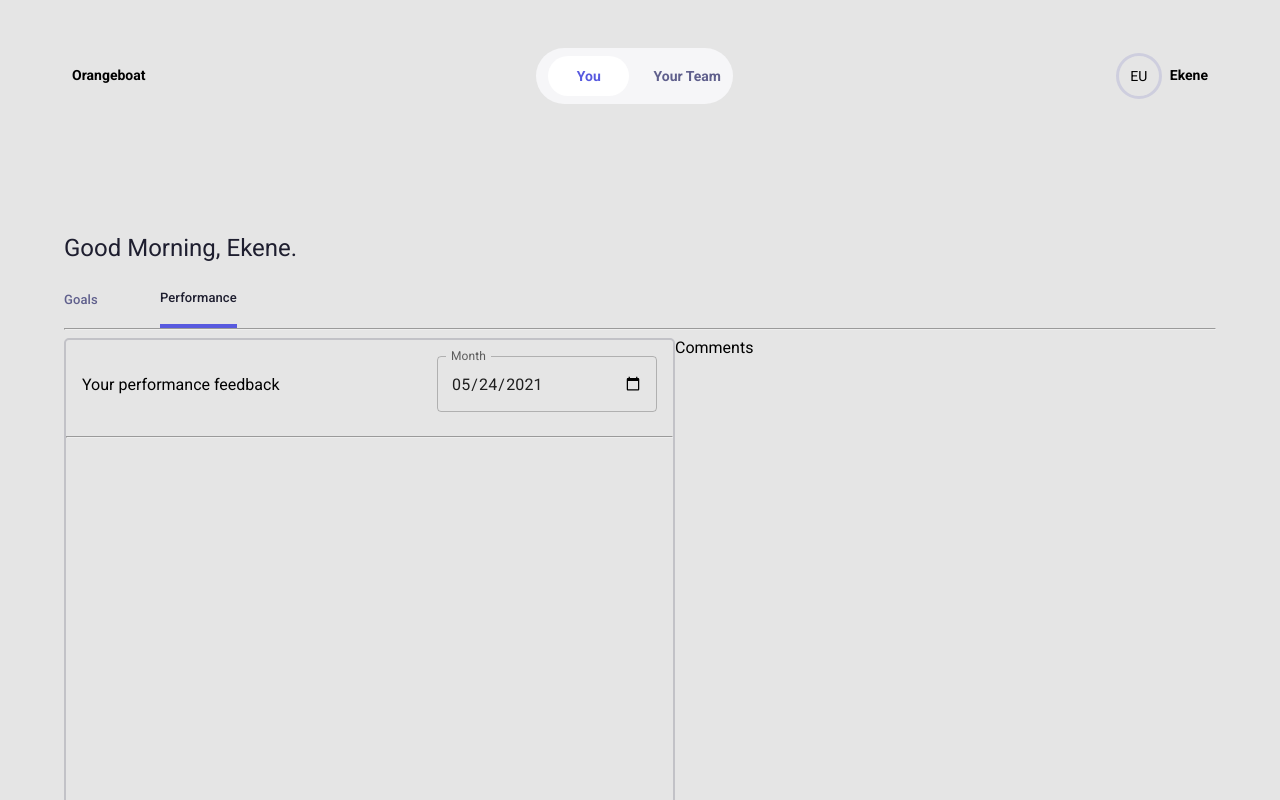
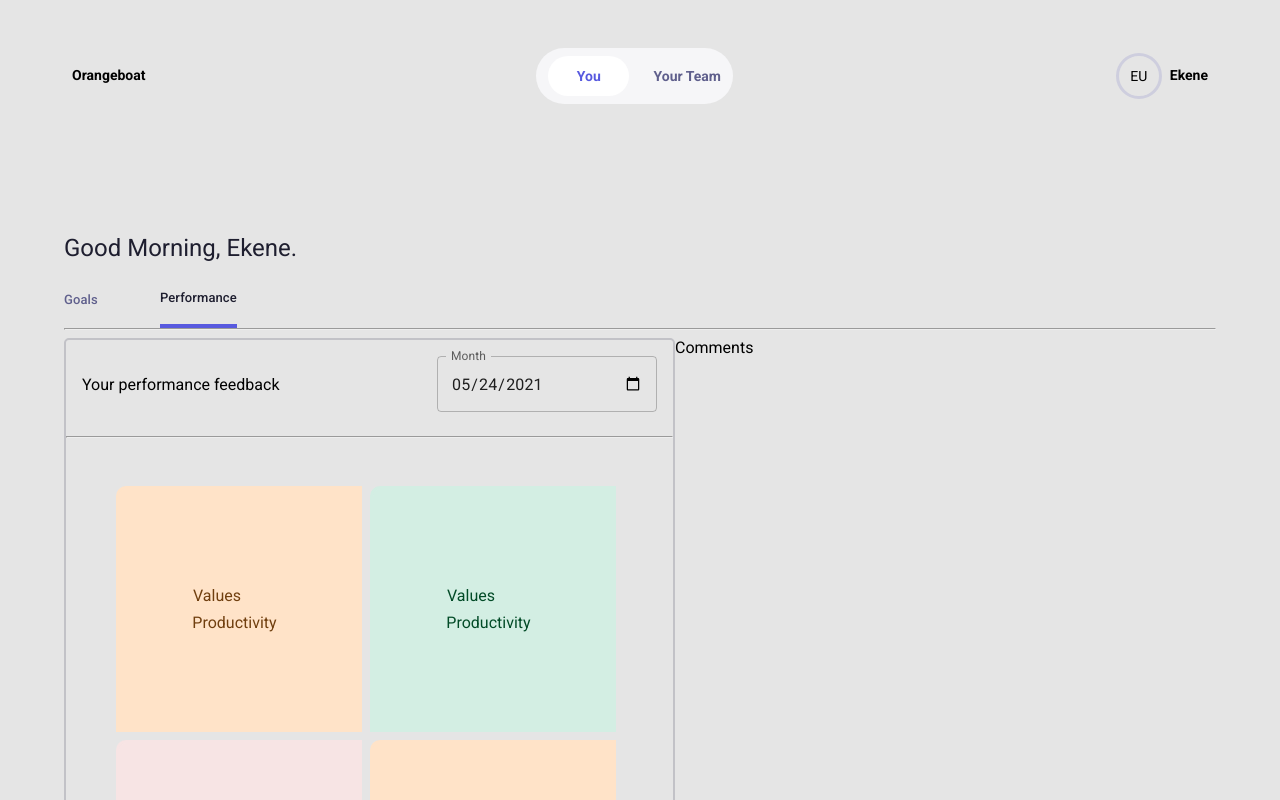
Before and after one commit to nkemjikaobi/beam, a React (Create React App) app: page / in a window 1280 px wide. Shown: the top 800 px of the page. Built offline with nearby package versions, Linux system fonts and the light colour scheme.

Commit message:
Performance feedback

```diff
--- /dev/null
+++ b/src/Components/Icons/stock/greenIndicator.tsx
@@ -0,0 +1,30 @@
+/* eslint-disable max-len */
+import React from "react";
+/**
+ * @param {Object} props Component props
+ * @returns {React.Component} React component
+ */
+const SVG = (props: unknown): unknown => (
+  <svg
+    fill="none"
+    height="16"
+    viewBox="0 0 16 16"
+    width="16"
+    xmlns="http://www.w3.org/2000/svg"
+  >
+    <path
+      d="M8 12.6666V3.33331"
+      stroke="#47B881"
+      strokeLinecap="round"
+      strokeLinejoin="round"
+    />
+    <path
+      d="M3.33203 8.00016L7.9987 3.3335L12.6654 8.00016"
+      stroke="#47B881"
+      strokeLinecap="round"
+      strokeLinejoin="round"
+    />
+  </svg>
+);
+
+export default SVG;
--- /dev/null
+++ b/src/Components/Icons/stock/redIndicator.tsx
@@ -0,0 +1,30 @@
+/* eslint-disable max-len */
+import React from "react";
+/**
+ * @param {Object} props Component props
+ * @returns {React.Component} React component
+ */
+const SVG = (props: unknown): unknown => (
+  <svg
+    fill="none"
+    height="16"
+    viewBox="0 0 16 16"
+    width="16"
+    xmlns="http://www.w3.org/2000/svg"
+  >
+    <path
+      d="M8 3.33331V12.6666"
+      stroke="#D52A2A"
+      strokeLinecap="round"
+      strokeLinejoin="round"
+    />
+    <path
+      d="M12.6654 8L7.9987 12.6667L3.33203 8"
+      stroke="#D52A2A"
+      strokeLinecap="round"
+      strokeLinejoin="round"
+    />
+  </svg>
+);
+
+export default SVG;
--- a/src/Components/PerformanceFeedBack/PerformanceFeedBack.module.scss
+++ b/src/Components/PerformanceFeedBack/PerformanceFeedBack.module.scss
@@ -10,4 +10,34 @@
         align-items: center;
         padding: 1rem;
     }
+    .body {
+        display: flex;
+        flex-wrap: wrap;
+        justify-content: center;
+        align-items: center;
+        margin-top: 3rem;
+        background-color: transparent;
+
+        .item {
+            display: flex;
+            justify-content: center;
+            align-items: center;
+            flex-direction: column;
+            width: to-rem(240);
+            height: to-rem(240);
+            border-radius: to-rem(10 0 0 0);
+            margin-right: 0.5rem;
+            margin-bottom: 0.5rem;
+            div:first-child {
+                margin-left: to-rem(-35);
+                margin-bottom: 0.5rem;
+            }
+            div {
+                display: flex;
+                p{
+                    margin-right: 0.5rem;
+                }
+            }
+        }
+    }
 }
--- a/src/Components/PerformanceFeedBack/PerformanceFeedBack.tsx
+++ b/src/Components/PerformanceFeedBack/PerformanceFeedBack.tsx
@@ -1,6 +1,9 @@
 import React from "react";
 import styles from "./PerformanceFeedBack.module.scss";
 import TextField from "@mui/material/TextField";
+import { PerformanceData } from "../../Constants";
+import IPerformance from "../../dto/IPerformance";
+import Icon from "../Icons/icon";
 
 const PerformanceFeedBack = () => {
   return (
@@ -21,6 +24,30 @@ const PerformanceFeedBack = () => {
         </div>
       </div>
       <hr />
+      <div className={styles.body}>
+        {PerformanceData.map((data: IPerformance) => {
+          return (
+            <div
+              className={styles.item}
+              key={data.id}
+              style={{
+                backgroundColor: `${data.backgroundColor}`,
+                color: `${data.textColor}`,
+                border: `3px solid ${data.backgroundColor}`,
+              }}
+            >
+              <div>
+                <Icon name={data.firstIcon} />
+                <p>{data.firstText}</p>
+              </div>
+              <div>
+                <Icon name={data.secondIcon} />
+                <p>{data.secondText}</p>
+              </div>
+            </div>
+          );
+        })}
+      </div>
     </div>
   );
 };
--- /dev/null
+++ b/src/Constants/PerformanceData.ts
@@ -0,0 +1,40 @@
+import IPerformance from "../dto/IPerformance";
+
+export const PerformanceData: Array<IPerformance> = [
+  {
+    id: 1,
+    backgroundColor: "#FFE3C8",
+    textColor: "#703F0F",
+    firstIcon: "redIndicator",
+    secondIcon: "greenIndicator",
+    firstText: "Values",
+    secondText: "Productivity",
+  },
+  {
+    id: 2,
+    backgroundColor: "#D3EEE3",
+    textColor: "#024B27",
+    firstIcon: "greenIndicator",
+    secondIcon: "greenIndicator",
+    firstText: "Values",
+    secondText: "Productivity",
+  },
+  {
+    id: 3,
+    backgroundColor: "#F7E4E4",
+    textColor: "#661515",
+    firstIcon: "redIndicator",
+    secondIcon: "redIndicator",
+    firstText: "Values",
+    secondText: "Productivity",
+  },
+  {
+    id: 4,
+    backgroundColor: "#FFE3C8",
+    textColor: "#703F0F",
+    firstIcon: "greenIndicator",
+    secondIcon: "redIndicator",
+    firstText: "Values",
+    secondText: "Productivity",
+  },
+];
--- /dev/null
+++ b/src/Constants/index.ts
@@ -0,0 +1,3 @@
+import { PerformanceData } from "./PerformanceData";
+
+export { PerformanceData };
--- /dev/null
+++ b/src/dto/IPerformance.ts
@@ -0,0 +1,11 @@
+interface IPerformance {
+  id: number;
+  backgroundColor: string;
+  textColor: string;
+  firstIcon: string;
+  secondIcon: string;
+  firstText: string;
+  secondText: string;
+}
+
+export default IPerformance;
```
